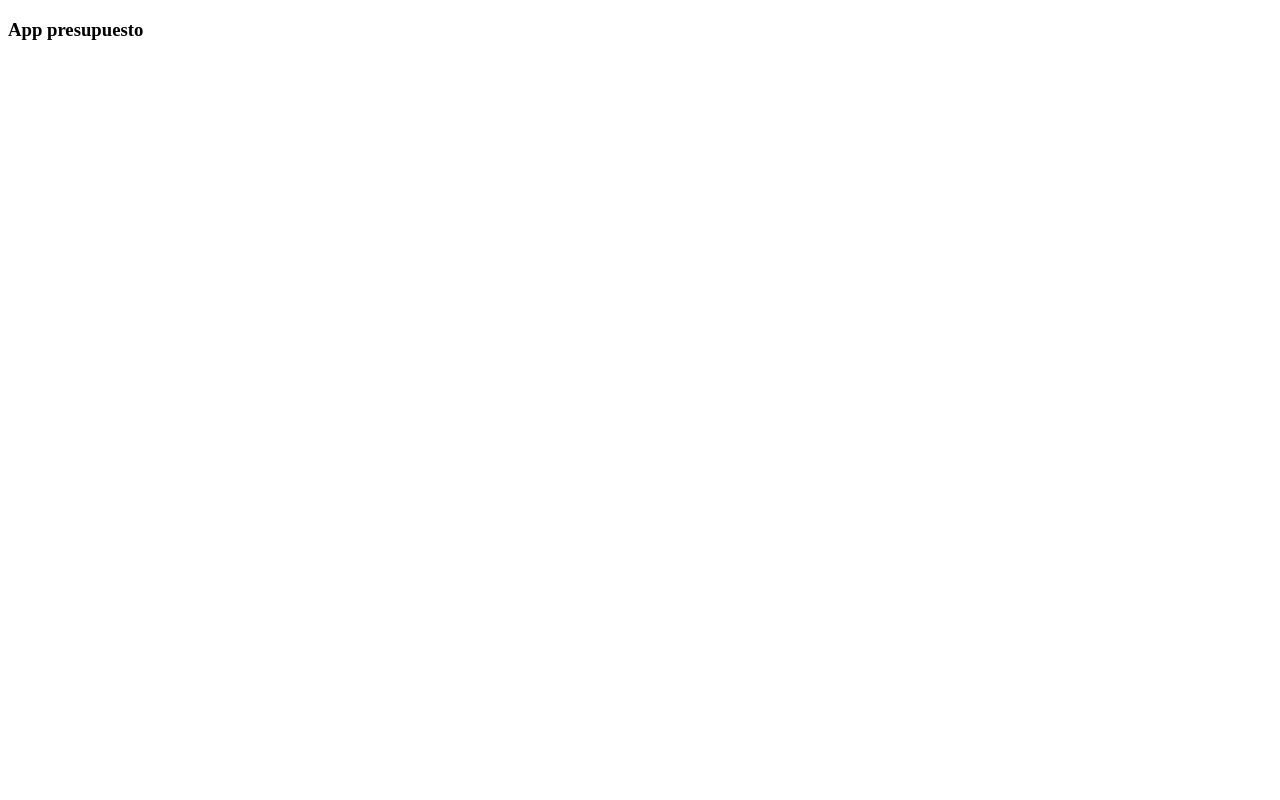
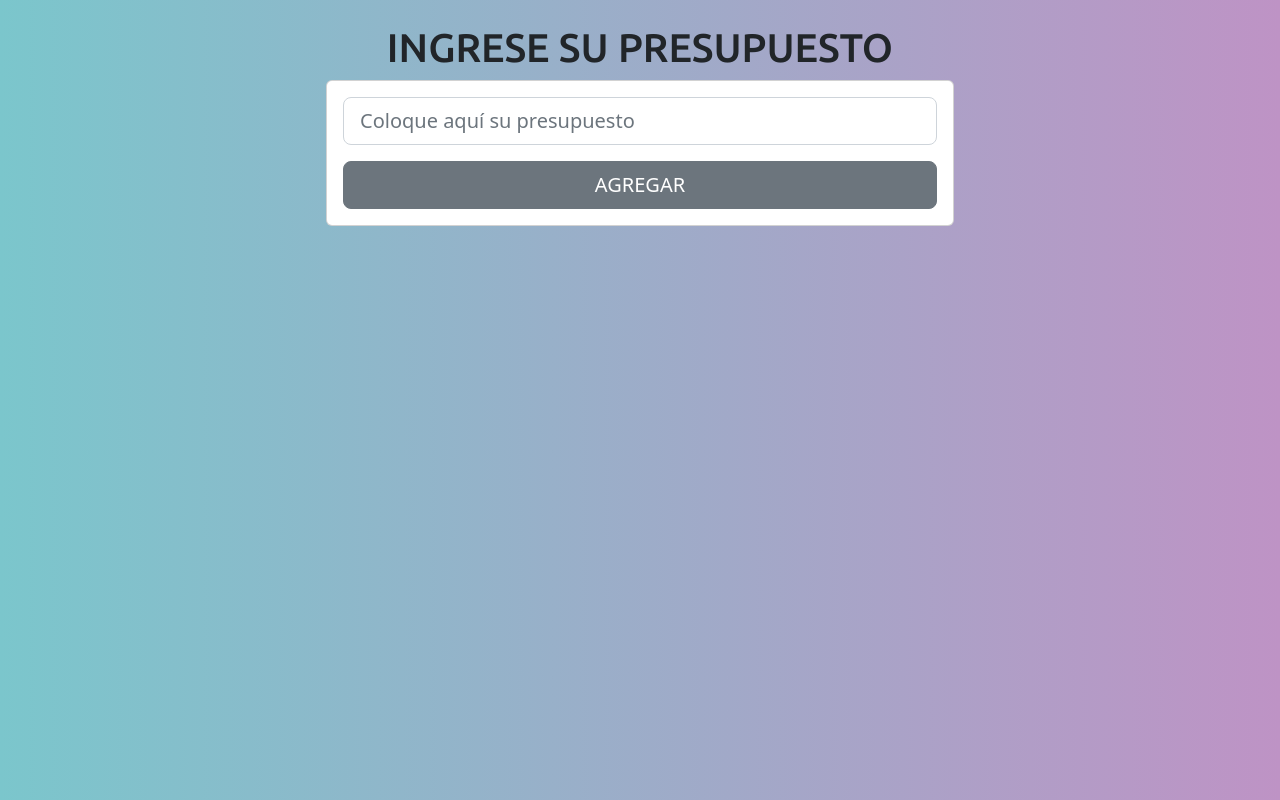
Before and after one commit to AgustinaNavarrete17/AppPresupuesto, an Angular app: page /ingresarPresupuesto in a window 1280 px wide. Before the commit this address led to /. Built offline with nearby package versions, Linux system fonts and the light colour scheme.

Commit message:
+Agrego componentes listado-gastos. Agrego routing para los componentes principales. Doy estilo de fondo. Comienzo a desarrollar el HTML del componente presupuesto-ingresado.

```diff
--- a/src/app/app-routing.module.ts
+++ b/src/app/app-routing.module.ts
@@ -1,7 +1,15 @@
 import { NgModule } from '@angular/core';
 import { RouterModule, Routes } from '@angular/router';
+import { GastosComponent } from './componentes/gastos/gastos.component';
+import { PresupuestoIngresadoComponent } from './componentes/presupuesto-ingresado/presupuesto-ingresado.component';
 
-const routes: Routes = [];
+const routes: Routes = [
+  { path: "", redirectTo: "/ingresarPresupuesto", pathMatch: "full" },
+  { path: "ingresarPresupuesto", component: PresupuestoIngresadoComponent },
+  { path: "gastos", component: GastosComponent },
+  { path: "**", redirectTo: "/ingresarPresupuesto", pathMatch: "full" }
+
+];
 
 @NgModule({
   imports: [RouterModule.forRoot(routes)],
--- a/src/app/app.component.html
+++ b/src/app/app.component.html
@@ -1 +1 @@
-<h3>App presupuesto</h3>
+<router-outlet></router-outlet>
--- /dev/null
+++ b/src/app/componentes/gastos/listado-gastos/listado-gastos.component.html
@@ -0,0 +1,3 @@
+<p>
+  listado-gastos works!
+</p>
--- a/src/app/componentes/presupuesto-ingresado/presupuesto-ingresado.component.css
+++ b/src/app/componentes/presupuesto-ingresado/presupuesto-ingresado.component.css
@@ -0,0 +1,3 @@
+button {
+    width: 100%;
+}
--- a/src/app/componentes/presupuesto-ingresado/presupuesto-ingresado.component.html
+++ b/src/app/componentes/presupuesto-ingresado/presupuesto-ingresado.component.html
@@ -1,3 +1,12 @@
-<p>
-  presupuesto-ingresado works!
-</p>
+<div class="row mt-4">
+  <div class="col-lg-6 offset-lg-3">
+    <h1 class="text-center fontGoogle1">Ingrese su presupuesto</h1>
+    <div class="card">
+      <div class="card-body">
+        <input type="text" class="form-control form-control-lg" placeholder="Coloque aquí su presupuesto">
+        <button class="btn btn-secondary btn-lg btn-block mt-3">AGREGAR</button>
+      </div>
+    </div>
+  </div>
+
+</div>
--- a/src/index.html
+++ b/src/index.html
@@ -5,9 +5,13 @@
   <title>AppPresupuesto</title>
   <base href="/">
   <meta name="viewport" content="width=device-width, initial-scale=1">
-  <link rel="icon" type="image/x-icon" href="favicon.ico">
+  <link href="https://cdn.jsdelivr.net/npm/bootstrap@5.2.2/dist/css/bootstrap.min.css" rel="stylesheet" integrity="sha384-Zenh87qX5JnK2Jl0vWa8Ck2rdkQ2Bzep5IDxbcnCeuOxjzrPF/et3URy9Bv1WTRi" crossorigin="anonymous">
+  <link rel="preconnect" href="https://fonts.googleapis.com">
+  <link rel="preconnect" href="https://fonts.gstatic.com" crossorigin>
+  <link href="https://fonts.googleapis.com/css2?family=Ubuntu:wght@500&display=swap" rel="stylesheet">
 </head>
 <body>
   <app-root></app-root>
+  <script src="https://cdn.jsdelivr.net/npm/bootstrap@5.2.2/dist/js/bootstrap.bundle.min.js" integrity="sha384-OERcA2EqjJCMA+/3y+gxIOqMEjwtxJY7qPCqsdltbNJuaOe923+mo//f6V8Qbsw3" crossorigin="anonymous"></script>
 </body>
 </html>
--- a/src/styles.css
+++ b/src/styles.css
@@ -1 +1,15 @@
-/* You can add global styles to this file, and also import other style files */
+body {
+    background: #BE93C5;
+    /* fallback for old browsers */
+    background: -webkit-linear-gradient(to right, #7BC6CC, #BE93C5);
+    /* Chrome 10-25, Safari 5.1-6 */
+    background: linear-gradient(to right, #7BC6CC, #BE93C5);
+    /* W3C, IE 10+/ Edge, Firefox 16+, Chrome 26+, Opera 12+, Safari 7+ */
+
+
+}
+
+.fontGoogle1 {
+    font-family: 'Ubuntu', sans-serif;
+    text-transform: uppercase;
+}
```
Also changed, not shown: src/app/componentes/gastos/listado-gastos/listado-gastos.component.ts (added, +15 -0 lines), src/app/servicios/presupuesto.service.ts (added, +10 -0 lines), src/app/componentes/gastos/listado-gastos/listado-gastos.component.css (added).
